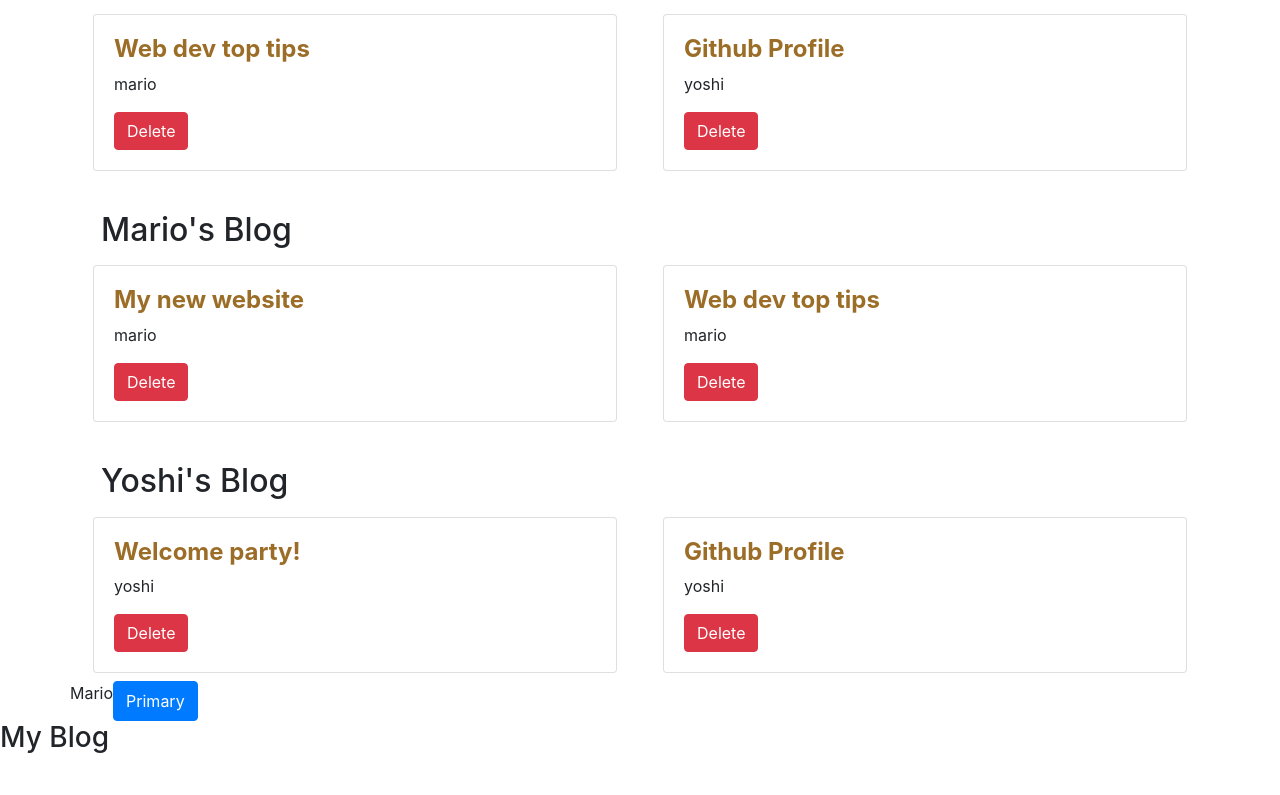
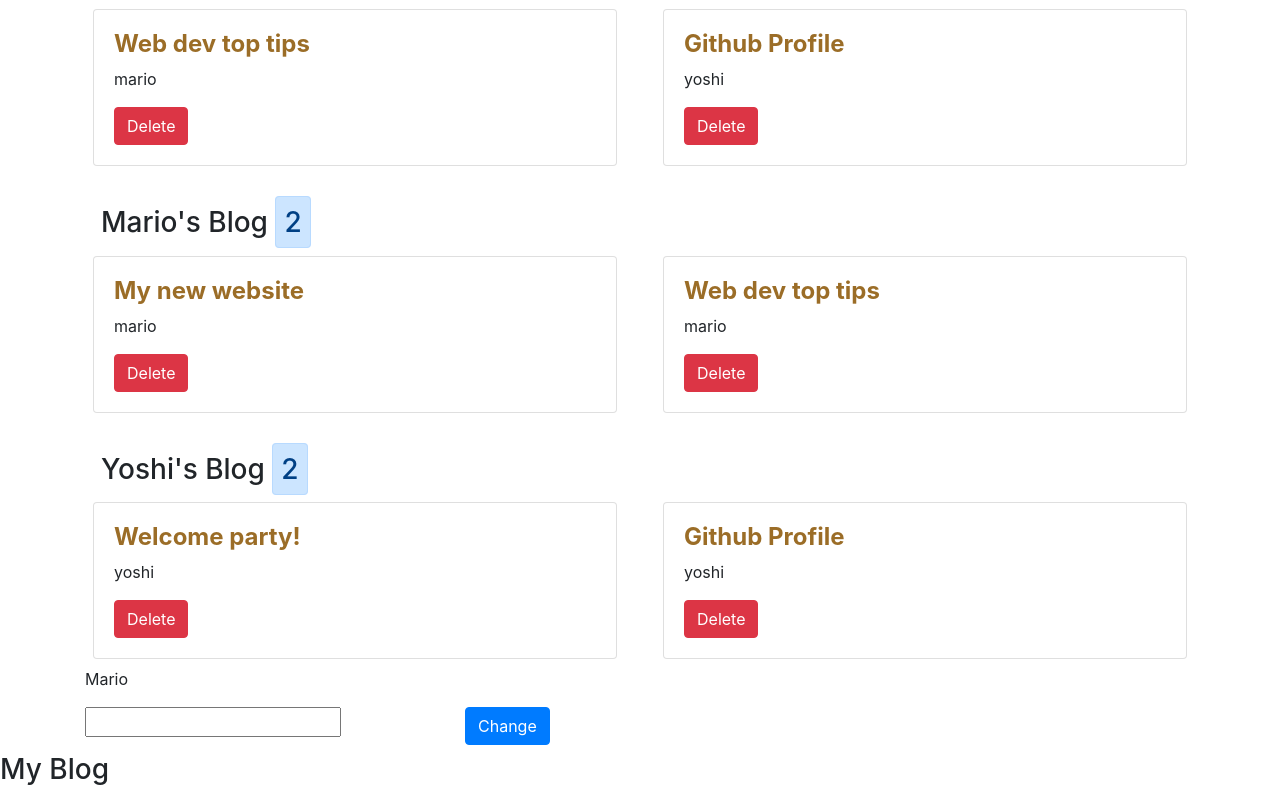
Before and after one commit to nressa/blog-react, a React (Create React App) app: page / in a window 1280 px wide. Shown: the part 326-1121 px from the top of the page. Before the commit the page ends 1089 px from the top, so only its background shows below. Built offline with nearby package versions, Linux system fonts and the light colour scheme.

Commit message:
Add length on blog list and use input to change value of name

```diff
--- a/src/Components/BlogList.js
+++ b/src/Components/BlogList.js
@@ -1,9 +1,10 @@
 const BlogList = ({blogs, title, handleDelete}) => {
+    const length = blogs.length;
 
     return (
         <div className="row mt-4">
             <div className="col-md-12">
-                <h2 className="m-2 ml-3"> { title } </h2>
+                <h3 className="m-2 ml-3"> { title } <span className="alert alert-primary p-2 pt-1 pb-1">{ length }</span></h3>
             </div>
             { blogs.map((blog) => (
                 <div className="col-md-6" key={blog.id}>
--- a/src/Components/Home.js
+++ b/src/Components/Home.js
@@ -12,10 +12,17 @@ const Home = () => {
 
     const [name, setName ] = useState('Mario')
 
+    const [newName, setInput] = useState("")
+
 
     const handleDelete = (id) => {
         const newBlogs = blogs.filter((blog) => blog.id !== id)
         setBlog(newBlogs)
+    }
+
+    const handleInputChange = (e) => {
+        console.log(newName)
+        setName(newName)
     }
 
     useEffect(() => {
@@ -38,8 +45,9 @@ const Home = () => {
                         handleDelete={handleDelete} ></BlogList>
 
             <div className="row">
-                <p>{ name }</p>
-                <Button variant="primary" onClick={() => setName('Luigi')}>Primary</Button>
+                <p className="col-md-12">{ name }</p>
+                <div className="col-md-4 mb-2"><input onChange={(e) => setInput(e.target.value)} /></div>
+                <div className="col-md-4 mb-2"><Button variant="primary" onClick={() => handleInputChange()}>Change</Button></div>
             </div>
         </div>
      );
```
